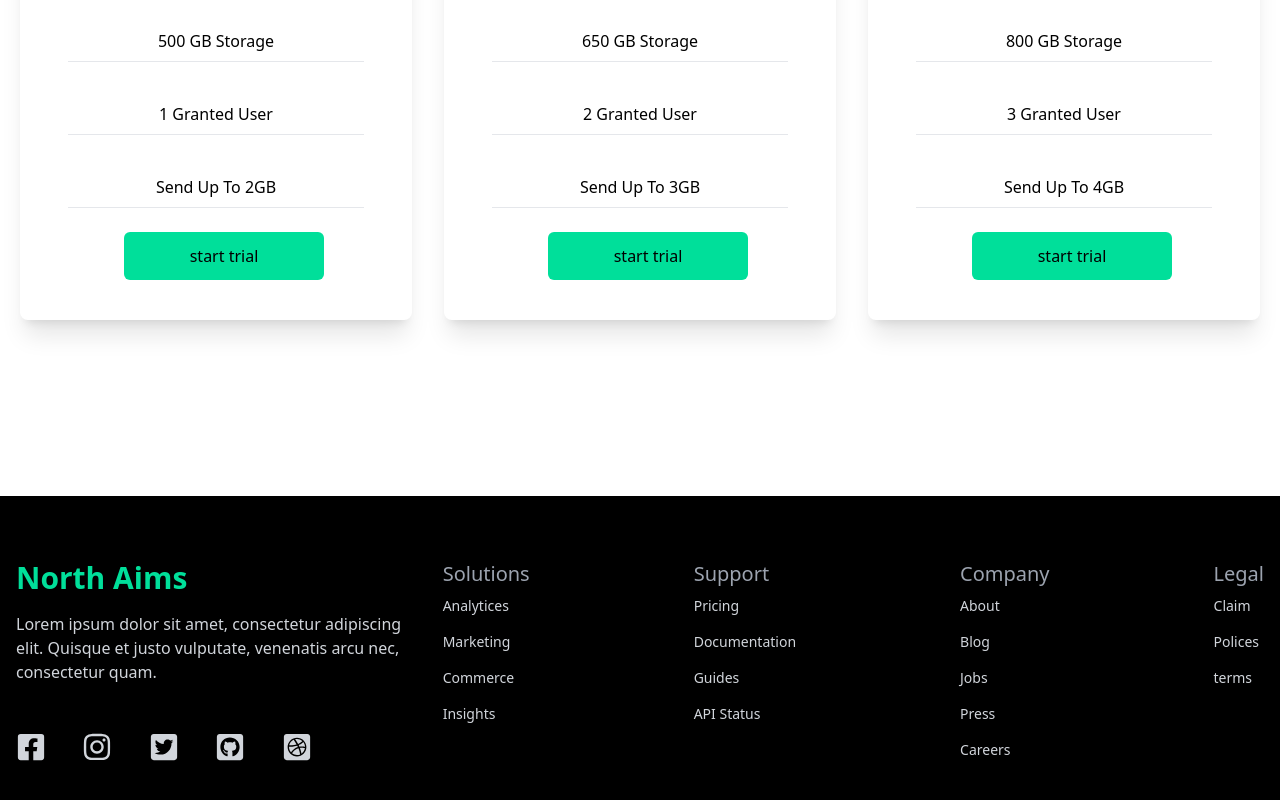
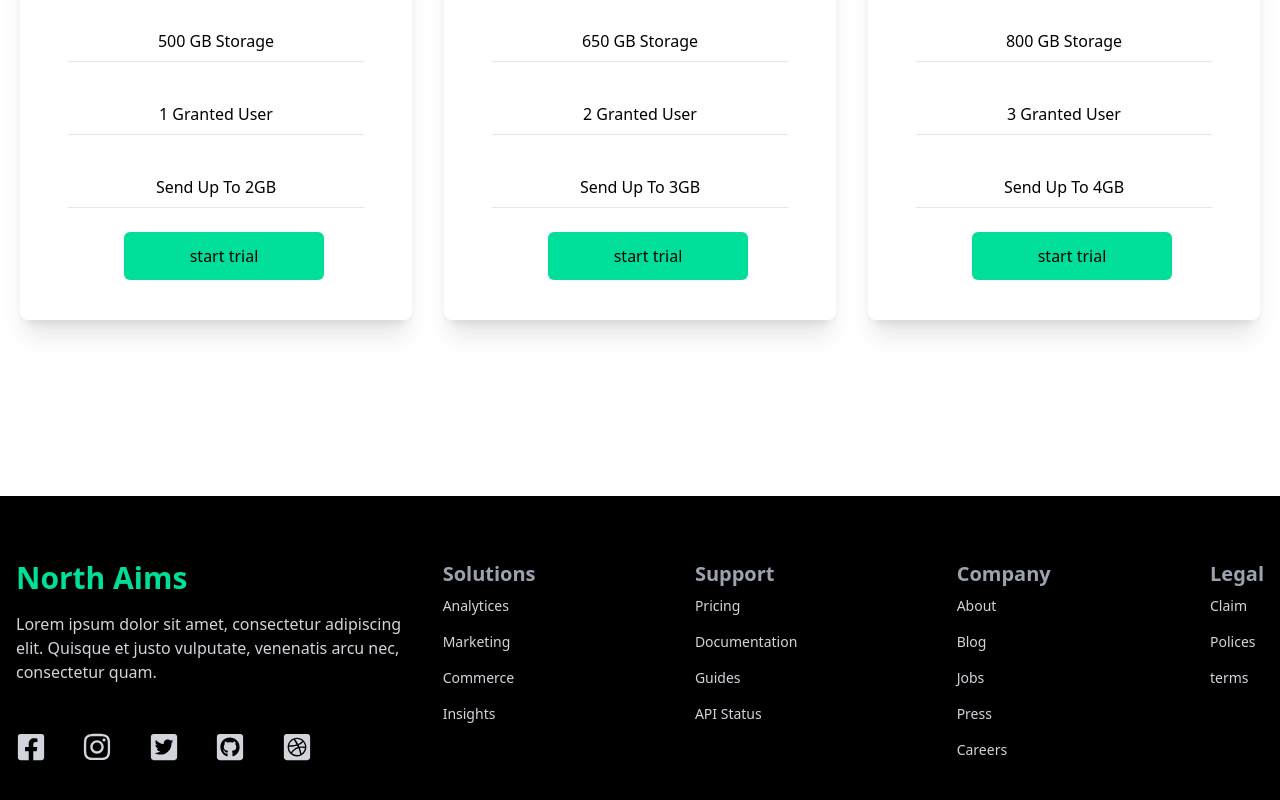
Before and after one commit to HaiderAbas/website, a React (Create React App) app: page / in a window 1280 px wide. Shown: the part 1876-2676 px from the top of the page. Built offline with nearby package versions, Linux system fonts and the light colour scheme.

Commit message:
fixed footer bug

```diff
--- a/src/components/Footer/Footer.js
+++ b/src/components/Footer/Footer.js
@@ -27,7 +27,7 @@ function Footer() {
       </div>
       <div className="lg:col-span-2 w-full flex justify-between">
         <div>
-          <h6 className="font-medium text-gray-400 text-xl font-bold">
+          <h6 className=" text-gray-400 text-xl font-bold">
             Solutions
           </h6>
           <ul>
@@ -38,7 +38,7 @@ function Footer() {
           </ul>
         </div>
         <div>
-          <h6 className="font-medium text-gray-400 text-xl font-bold">
+          <h6 className=" text-gray-400 text-xl font-bold">
             Support
           </h6>
           <ul>
@@ -49,7 +49,7 @@ function Footer() {
           </ul>
         </div>
         <div>
-          <h6 className="font-medium text-gray-400 text-xl font-bold">
+          <h6 className=" text-gray-400 text-xl font-bold">
             Company
           </h6>
           <ul>
@@ -61,7 +61,7 @@ function Footer() {
           </ul>
         </div>
         <div>
-          <h6 className="font-medium text-gray-400 text-xl font-bold">Legal</h6>
+          <h6 className=" text-gray-400 text-xl font-bold">Legal</h6>
           <ul>
             <li className="py-2 text-sm">Claim</li>
             <li className="py-2 text-sm">Polices</li>
```
